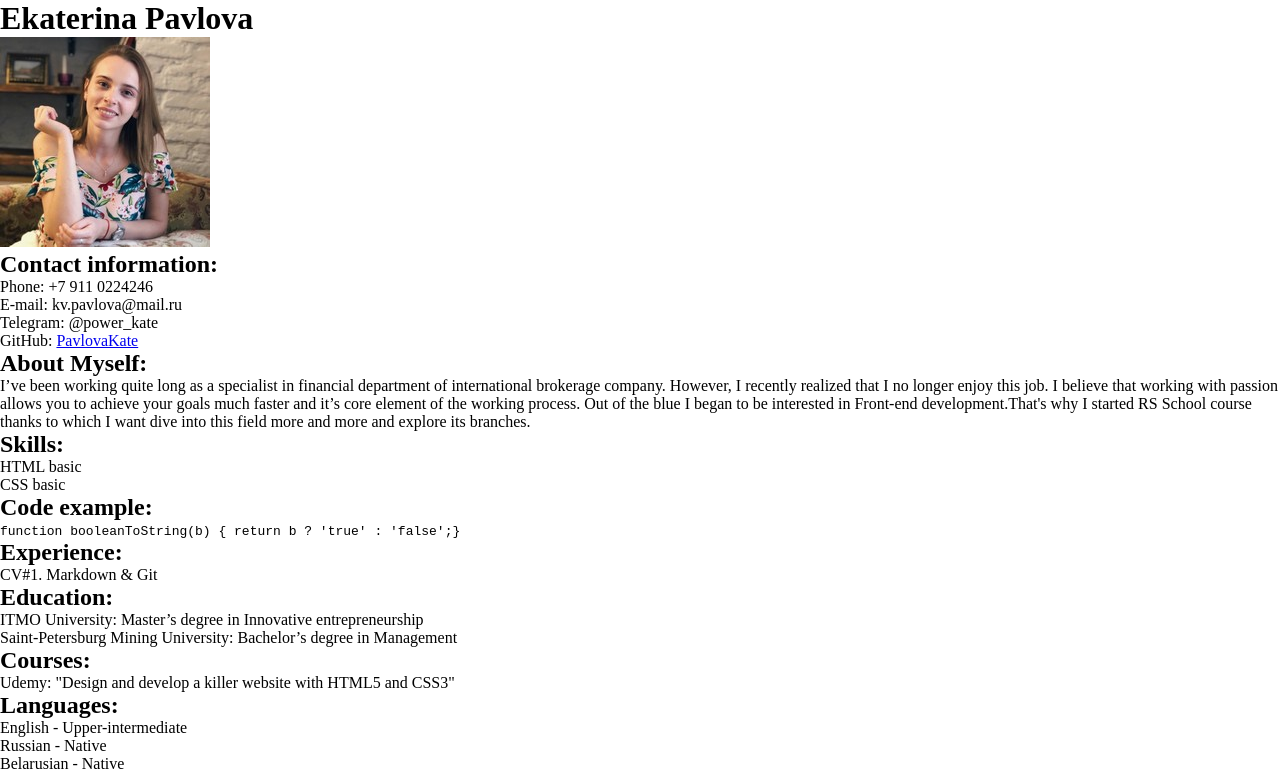
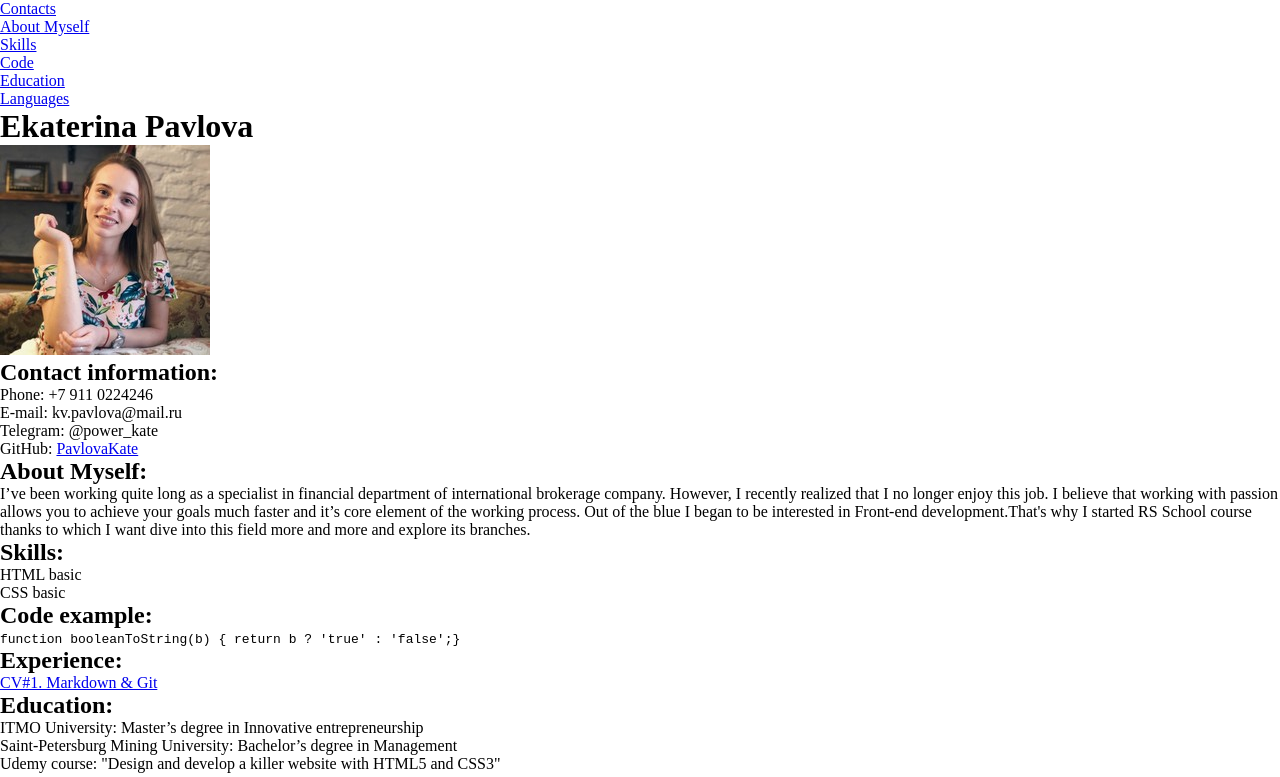
Before and after one commit to PavlovaKate/rsschool-cv, a plain HTML site: page index.html in a window 1280 px wide. Shown: the top 777 px of the page. Drawn offline with Linux system fonts and the light colour scheme.

Commit message:
feat: add all info to html file

```diff
--- a/index.html
+++ b/index.html
@@ -1,15 +1,28 @@
 <!DOCTYPE html>
 <html lang="en">
   <head>
-    <meta charset="UTF-8" />
-    <meta name="viewport" content="width=device-width, initial-scale=1.0" />
-    <link rel="stylesheet" href="style.css" />
+    <meta charset="UTF-8">
+    <meta name="viewport" content="width=device-width, initial-scale=1.0">
+    <link rel="stylesheet" href="style.css">
     <title>CV Ekaterina Pavlova</title>
   </head>
   <body>
+    <header>
+      <nav>
+        <ul>
+          <li><a href="#contact">Contacts</a></li>
+          <li><a href="#about">About Myself</a></li>
+          <li><a href="#skills">Skills</a></li>
+          <li><a href="#code">Code</a></li>
+          <li><a href="#education">Education</a></li>
+          <li><a href="#languages">Languages</a></li>
+        </ul>
+      </nav>
+    </header>
+    <main>
     <h1>Ekaterina Pavlova</h1>
-    <img src="./img/KatePavlova.jpg" alt="Photo of E.Pavlova" />
-    <h2>Contact information:</h2>
+    <img src="./img/KatePavlova.jpg" alt="Photo of E.Pavlova">
+    <h2 id="contact">Contact information:</h2>
     <ul>
       <li>Phone: +7 911 0224246</li>
       <li>E-mail: kv.pavlova@mail.ru</li>
@@ -19,7 +32,7 @@
         <a href="https://github.com/PavlovaKate" target="_blank">PavlovaKate</a>
       </li>
     </ul>
-    <h2>About Myself:</h2>
+    <h2 id="about">About Myself:</h2>
     <p>
       I’ve been working quite long as a specialist in financial department of
       international brokerage company. However, I recently realized that I no
@@ -29,25 +42,30 @@
       development.That's why I started RS School course thanks to which I want
       dive into this field more and more and explore its branches.
     </p>
-    <h2>Skills:</h2>
+    <h2 id="skills">Skills:</h2>
     <ul>
       <li>HTML basic</li>
       <li>CSS basic</li>
     </ul>
-    <h2>Code example:</h2>
+    <h2 id="code">Code example:</h2>
     <code> function booleanToString(b) { return b ? 'true' : 'false';} </code>
     <h2>Experience:</h2>
-    <p>CV#1. Markdown &amp; Git</p>
-    <h2>Education:</h2>
+    <a href="https://github.com/PavlovaKate/rsschool-cv/tree/gh-pages">CV#1. Markdown &amp; Git</a>
+    <h2 id="education">Education:</h2>
     <p>ITMO University: Master’s degree in Innovative entrepreneurship</p>
     <p>Saint-Petersburg Mining University: Bachelor’s degree in Management</p>
-    <h2>Courses:</h2>
-    <p>Udemy: "Design and develop a killer website with HTML5 and CSS3"</p>
-    <h2>Languages:</h2>
+    <p>Udemy course: "Design and develop a killer website with HTML5 and CSS3"</p>
+    <h2 id="languages">Languages:</h2>
     <ul>
       <li>English - Upper-intermediate</li>
       <li>Russian - Native</li>
       <li>Belarusian - Native</li>
     </ul>
+  </main>
+  <footer>
+    <a href="https://github.com/PavlovaKate" target="_blank">PavlovaKate</a>
+    <p>&copy; 2023</p>
+    <a href="https://rs.school/js/"><img src="./img/rs_school_js.svg" alt="RS School Logo"></a>
+  </footer>
   </body>
 </html>
```
Also changed, not shown: img/rs_school_js.svg (added).
